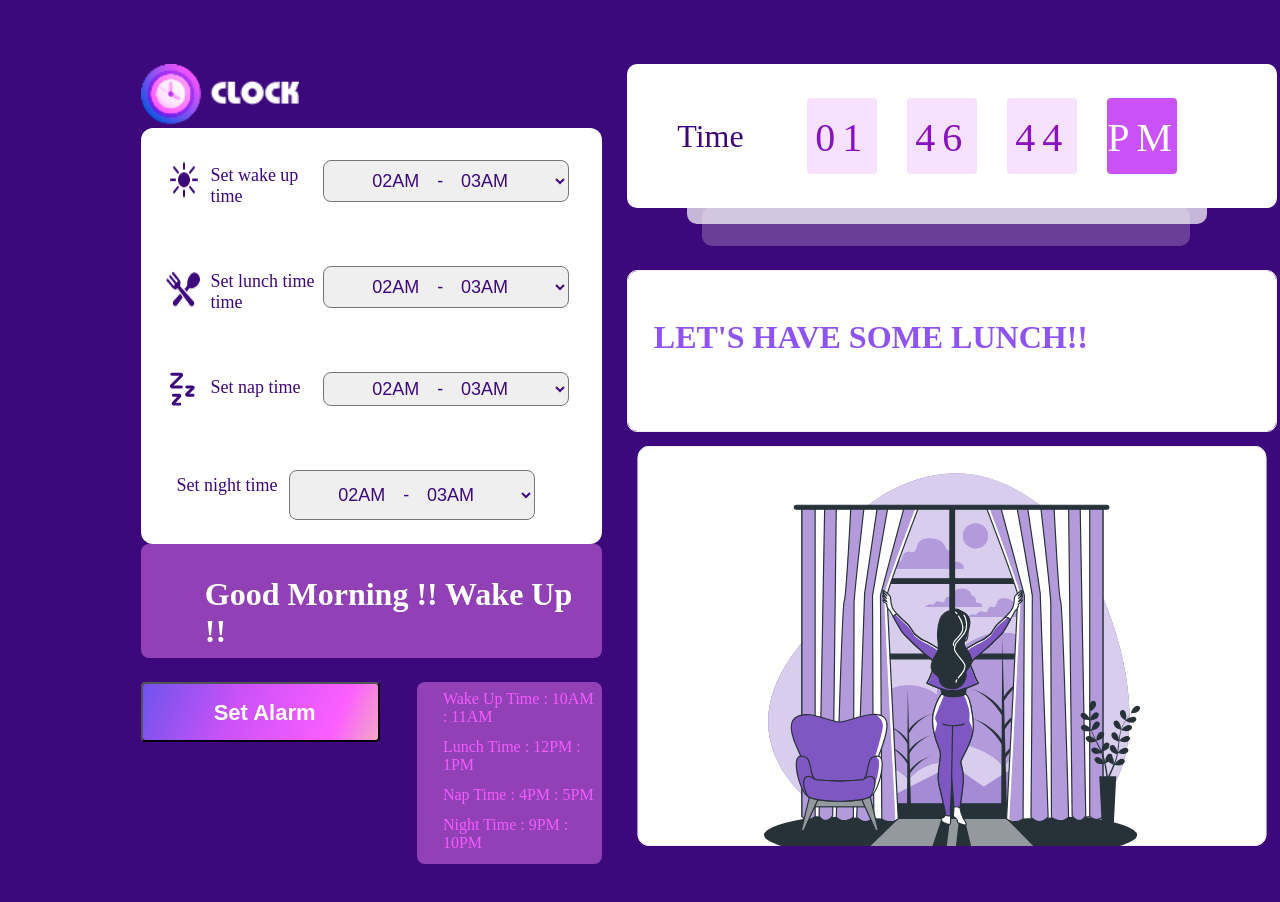
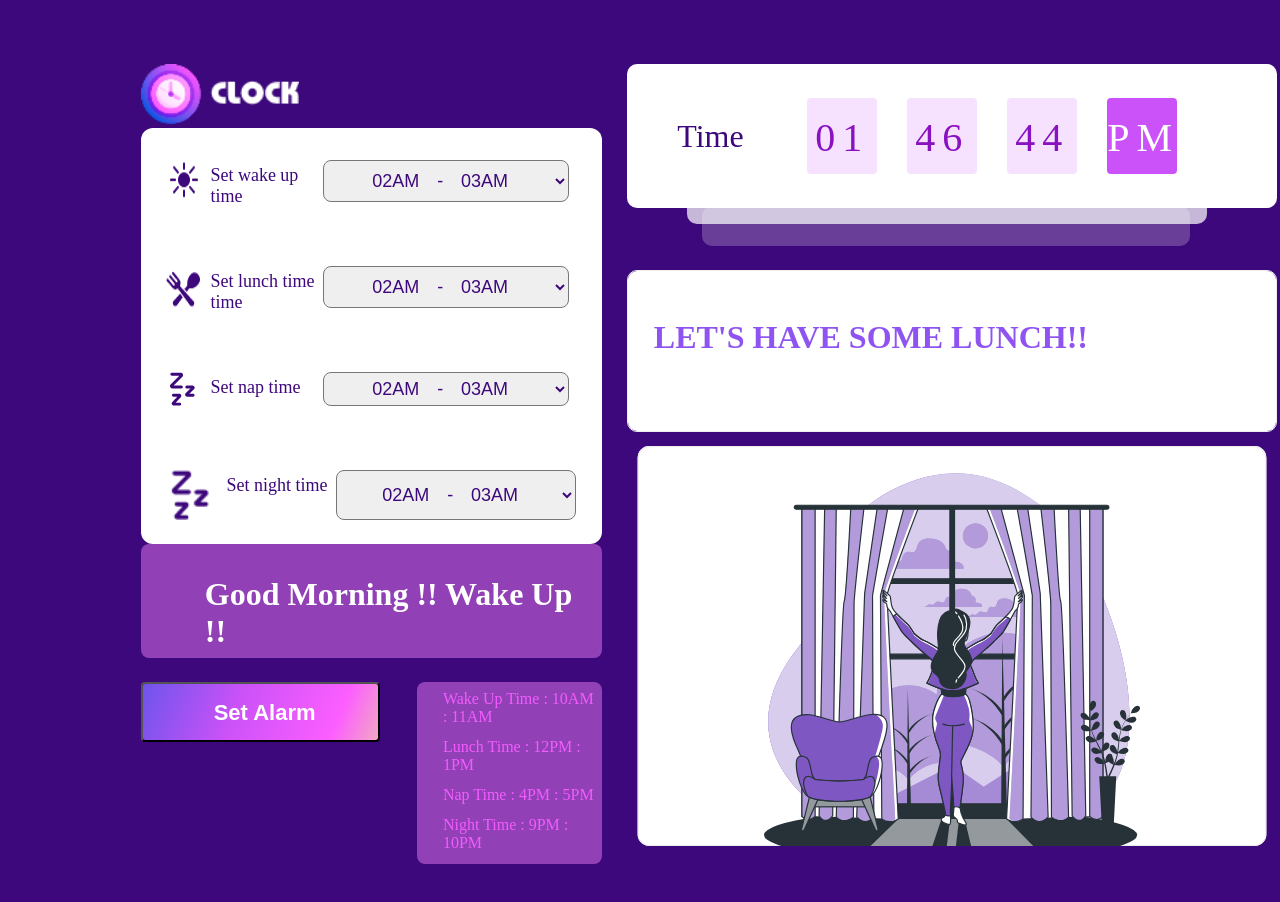
Before and after one commit to mohnish183/mohnish183-Project_3_ReminderClockApp, a plain HTML site: page index.html in a window 1280 px wide. Drawn offline with Linux system fonts and the light colour scheme.

Commit message:
Update index.html

```diff
--- a/index.html
+++ b/index.html
@@ -104,7 +104,7 @@
             </select>
           </div>
           <div class="menu-option">
-            <img src="./img/NIGHT.jpeg" alt="" height="50px" />
+            <img src="./img/nap-time.png" alt="" height="50px" />
             <label for="">Set night time</label
             ><select class="myTimeSelect" id="myTimeSelect-night">
               <option value="0">12AM - 01AM</option>
```
